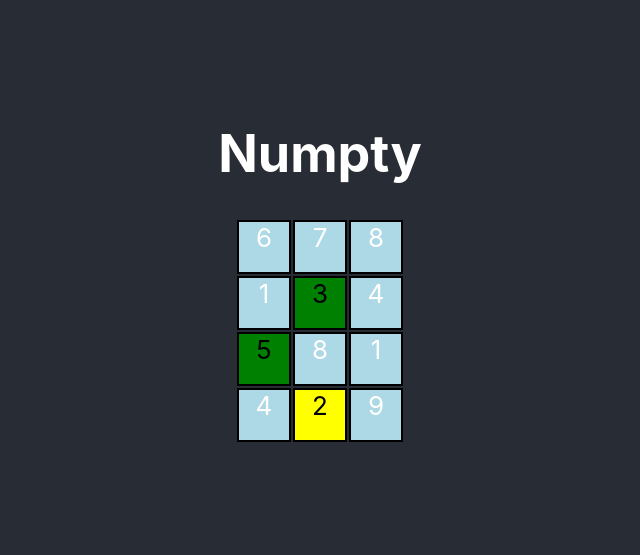
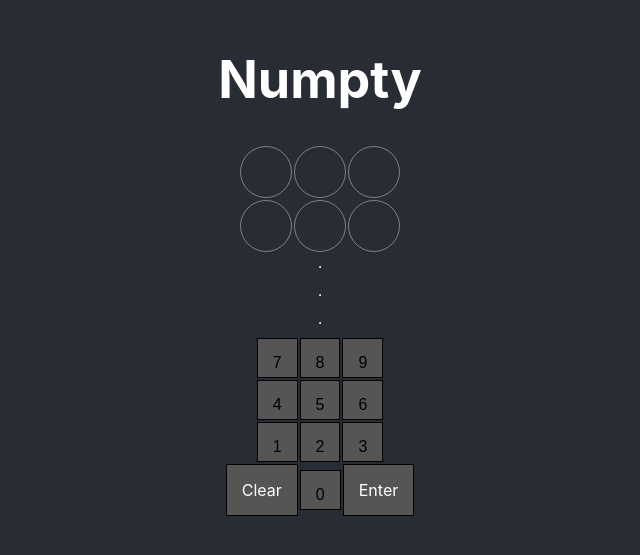
Before and after one commit to AlexImre/Numpty, a React (Create React App) app: page / in a window 1280 px wide. Shown: the part 135-690 px from the top of the page, without its empty margins (320-960 px from the left). Built offline with nearby package versions, Linux system fonts and the light colour scheme.

Commit message:
added end of turn calc feature

```diff
--- a/src/App.js
+++ b/src/App.js
@@ -2,41 +2,109 @@ import logo from './logo.svg';
 import './App.css';
 import Row from "./Components/Row"
 import React from 'react';
+import Calculator from './Components/Calculator';
 
 /*
 state:
 number of guesses
 what the correct code is for this session
-
-
 */
 
 class App extends React.Component {
+  generateRandomNumber() {
+    const exclusions = [111, 222, 333, 444, 555, 666, 777, 888, 999];
+    let randomNumber = Math.floor(Math.random() * 899) + 100;
+    while (exclusions.includes(randomNumber)){
+      randomNumber = Math.floor(Math.random() * 999);
+    }
+    const correctNumber = Array.from(String(randomNumber), Number);
+    return correctNumber;
+  }
 
   constructor(props) {
     super(props);
     this.state = {
-      turn: 1, // a row of guesses ... 3
-      correctCode: [5, 3, 2], // randomly generate this... unique set of 3
+      turn: 1,
+      rowComplete: {
+        1: false,
+        2: true,
+        3: true,
+        4: true
+      },
+      correctCode: this.generateRandomNumber(),
       numbersPicked: {
-        1: [6, 7, 8],
-        2: [1, 3, 4],
-        3: [5, 8, 1],
-        4: [4, 2, 9]
+        1: [],
+        2: [],
+        3: [],
+        4: []
       },
       place: [0, 1, 2]
     };
+    this.updateGuess = this.updateGuess.bind(this);
+    this.updateTurn = this.updateTurn.bind(this);
   }
+
+  updateGuess(guess) {
+    this.setState(prevState => ({
+      numbersPicked: {
+        ...prevState.numbersPicked,
+        [this.state.turn]: guess
+      }
+    }))
+    // this.setState({ rowComplete: false });
+  }
+
+  updateTurn() {
+    this.setState(prevState => ({
+      rowComplete: {
+        ...prevState.rowComplete,
+        [this.state.turn + 1]: true
+      },
+      turn: this.state.turn + 1
+    }))
+  }
+
 
   render() {
     return (
       <div className="App">
         <header className="App-header">
           <h1>Numpty</h1>
-          <Row turn={this.state.turn} guesses={this.state.numbersPicked[1]} correctCode={this.state.correctCode} />
-          <Row turn={this.state.turn} guesses={this.state.numbersPicked[2]} correctCode={this.state.correctCode} />
-          <Row turn={this.state.turn} guesses={this.state.numbersPicked[3]} correctCode={this.state.correctCode} />
-          <Row turn={this.state.turn} guesses={this.state.numbersPicked[4]} correctCode={this.state.correctCode} />
+          <Row
+            turn={this.state.turn}
+            guesses={this.state.numbersPicked[1]}
+            correctCode={this.state.correctCode}
+            updateColour={this.updateColour}
+            rowComplete={this.state.rowComplete} />
+          <Row
+            turn={this.state.turn}
+            guesses={this.state.numbersPicked[2]}
+            correctCode={this.state.correctCode}
+            updateColour={this.updateColour}
+            rowComplete={this.state.rowComplete} />
+          {/* <Row
+            turn={this.state.turn}
+            guesses={this.state.numbersPicked[3]}
+            correctCode={this.state.correctCode}
+            updateColour={this.updateColour}
+            rowComplete={this.state.rowComplete} />
+          <Row
+            turn={this.state.turn}
+            guesses={this.state.numbersPicked[4]}
+            correctCode={this.state.correctCode}
+            updateColour={this.updateColour}
+            rowComplete={this.state.rowComplete} /> */}
+            <hr></hr>
+            <hr></hr>
+            <hr></hr>
+          <Calculator
+            turn={this.state.turn}
+            guesses={this.state.numbersPicked}
+            correctCode={this.state.correctCode}
+            updateGuess={this.updateGuess}
+            rowComplete={this.state.rowComplete}
+            updateTurn={this.updateTurn}
+            />
         </header>
       </div>
     );
--- a/src/Components/Box.css
+++ b/src/Components/Box.css
@@ -1,25 +1,27 @@
 .box {
-    border: 2px solid black;
-    background-color: lightblue;
-    text-align: center;
-    vertical-align: center;
-    text-align: center;
+    display: flex;
+    align-items: center;
+    justify-content: center;
+    border: 1px solid grey;
+    background-color: #282c34;
+    border-radius: 50%;
     height: 50px;
     width: 50px;
     margin: 1px;
+    color: aliceblue;
 }
 
 .green {
     background-color: green;
-    color: black;
+    color: aliceblue;
 }
 
 .amber {
-    background-color: yellow;
-    color: black;
+    background-color: rgb(209, 147, 14);
+    color: aliceblue;
 }
 
-.red {
-    background-color: red;
-    color: black;
+.grey {
+    background-color: rgb(87, 85, 85);
+    color: aliceblue;
 }
--- a/src/Components/Box.jsx
+++ b/src/Components/Box.jsx
@@ -1,24 +1,21 @@
-/* box
- props:
-
-
-
- */
-
 import React from 'react';
 import './Box.css';
 
 class Box extends React.Component {
+    constructor(props) {
+        super(props);
+    }
 
 
-    getColor(correctCode, guess, place) {
-        /*
-        correctCode = [5,3,2];
-        guess = 5;
-        place = 0; ...possible to be 0,1,2
-        */
 
-        let colour = 'grey';
+    getColor(correctCode, guess, place, rowComplete, turn) {
+        if (rowComplete[turn] === false) {
+            return;
+        }
+        if (!this.props.isRowComplete()) {
+            return;
+        }
+        let colour = '';
         let isCorrectCode = correctCode.includes(guess);
         let isCorrectPlace = isCorrectCode && correctCode[place] === guess;
 
@@ -26,6 +23,8 @@ class Box extends React.Component {
             colour = 'green';
         } else if (isCorrectCode) {
             colour = 'amber';
+        } else {
+            colour = 'grey'
         }
         return colour;
     }
@@ -34,11 +33,13 @@ class Box extends React.Component {
         const {
             correctCode,
             guess,
-            place
+            place,
+            turn,
+            rowComplete
         } = this.props;
 
         return (
-            <div className={`box ${this.getColor(correctCode, guess, place)}`}>{guess}</div>
+            <div className={`box ${this.getColor(correctCode, guess, place, rowComplete, turn)}`}>{guess}</div>
         )
     }
 }
--- /dev/null
+++ b/src/Components/Calculator.css
@@ -0,0 +1,28 @@
+.CalcRow1,
+    .CalcRow2,
+        .CalcRow3,
+            .CalcRow4 {
+    display:flex;
+    justify-content: center;
+    align-items: center;
+}
+
+.Calcbox {
+    border: 1px solid black;
+    background-color: rgb(87, 84, 84);
+    margin: 1px;
+    padding: 15px;
+    font-size: medium;
+    max-height: 40px;
+    cursor: pointer;
+}
+
+#Calcbox {
+    border: 1px solid black;
+    background-color: rgb(87, 84, 84);
+    margin: 1px;
+    padding: 15px;
+    font-size: medium;
+    max-height: 40px;
+    cursor: pointer;
+}
--- /dev/null
+++ b/src/Components/Calculator.js
@@ -0,0 +1,74 @@
+import React from 'react';
+import './Calculator.css';
+
+class Calculator extends React.Component {
+    constructor(props) {
+        super(props);
+        this.pickNumber = this.pickNumber.bind(this);
+        this.submitGuess = this.submitGuess.bind(this);
+    }
+
+    pickNumber(e) {
+        let guesses = this.props.guesses;
+        let turn = this.props.turn;
+        const maxGuessSize = 3;
+        if(turn === 1){
+            if (guesses[1].length < maxGuessSize) {
+                guesses[1].push(Number(e.target.value));
+            }
+            this.props.updateGuess(guesses[1]);
+        }
+        if(turn === 2){
+            if (guesses[2].length < maxGuessSize) {
+                guesses[2].push(Number(e.target.value));
+            }
+            this.props.updateGuess(guesses[2]);
+        }
+    }
+
+    getColour() {
+        let colour = '';
+
+    }
+
+    submitGuess() {
+        this.props.updateTurn();
+    }
+
+
+
+
+    // submitGuess() {
+
+    // }
+
+    render() {
+        return (
+            <div className="CalculatorContainer">
+                <div className="CalcRow1">
+                    <button className="Calcbox" onClick={this.pickNumber} value={7}>7</button>
+                    <button className="Calcbox" onClick={this.pickNumber} value={8}>8</button>
+                    <button className="Calcbox" onClick={this.pickNumber} value={9}>9</button>
+                </div>
+                <div className="CalcRow2">
+                    <button className="Calcbox" onClick={this.pickNumber} value={4}>4</button>
+                    <button className="Calcbox" onClick={this.pickNumber} value={5}>5</button>
+                    <button className="Calcbox" onClick={this.pickNumber} value={6}>6</button>
+                </div>
+                <div className="CalcRow3">
+                    <button className="Calcbox" onClick={this.pickNumber} value={1}>1</button>
+                    <button className="Calcbox" onClick={this.pickNumber} value={2}>2</button>
+                    <button className="Calcbox" onClick={this.pickNumber} value={3}>3</button>
+                </div>
+                <div className="CalcRow4">
+                    <div className="Calcbox">Clear</div>
+                    <button className="Calcbox" onClick={this.pickNumber} value={0}>0</button>
+                    <div className="Calcbox" onClick={this.submitGuess}>Enter</div>
+                </div>
+
+            </div>
+        )
+    }
+}
+
+export default Calculator;
--- a/src/Components/Row.jsx
+++ b/src/Components/Row.jsx
@@ -3,6 +3,20 @@ import React from 'react';
 import './Row.css';
 
 class Row extends React.Component {
+    constructor(props) {
+        super(props)
+        this.isRowComplete = this.isRowComplete.bind(this);
+    }
+
+    isRowComplete() {
+        const {
+            guesses,
+        } = this.props;
+        if(typeof guesses.length === 'undefined' || guesses.length < 3){
+            return false;
+        }
+        return true;
+    }
 
     render() {
         const {
@@ -13,9 +27,33 @@ class Row extends React.Component {
 
         return (
                 <div className="boxContainer">
-                    <Box correctCode={correctCode} place={0} guess={guesses[0]} />
-                    <Box correctCode={correctCode} place={1} guess={guesses[1]} />
-                    <Box correctCode={correctCode} place={2} guess={guesses[2]} />
+                    <Box
+                        correctCode={correctCode}
+                        place={0}
+                        guess={guesses[0]}
+                        updateColour={this.props.updateColour}
+                        rowComplete={this.props.rowComplete}
+                        turn={turn}
+                        isRowComplete={this.isRowComplete}
+                        />
+                    <Box
+                        correctCode={correctCode}
+                        place={1}
+                        guess={guesses[1]}
+                        updateColour={this.props.updateColour}
+                        rowComplete={this.props.rowComplete}
+                        turn={turn}
+                        isRowComplete={this.isRowComplete}
+                        />
+                    <Box
+                        correctCode={correctCode}
+                        place={2}
+                        guess={guesses[2]}
+                        updateColour={this.props.updateColour}
+                        rowComplete={this.props.rowComplete}
+                        turn={turn}
+                        isRowComplete={this.isRowComplete}
+                        />
                 </div>
         )
     }
```
Also changed, not shown: src/test.js (added, +16 -0 lines).
